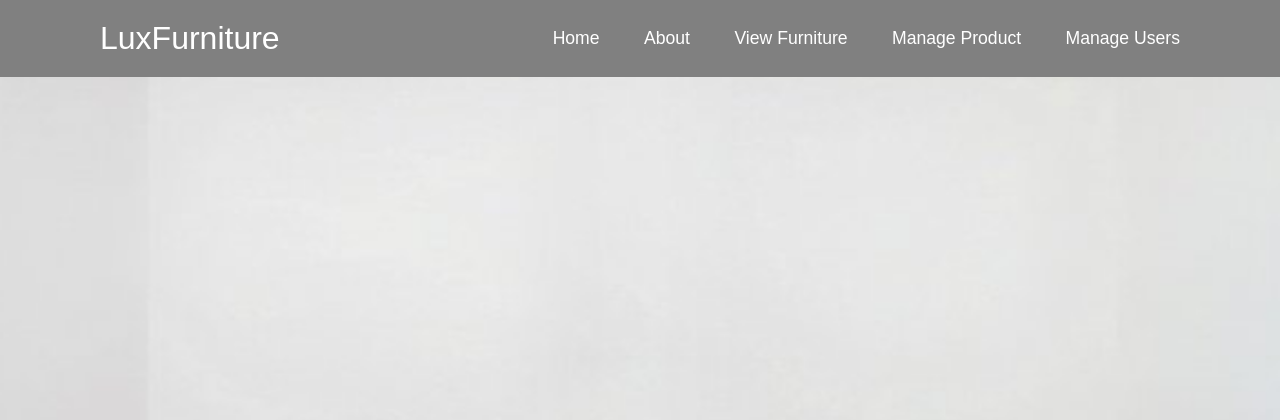
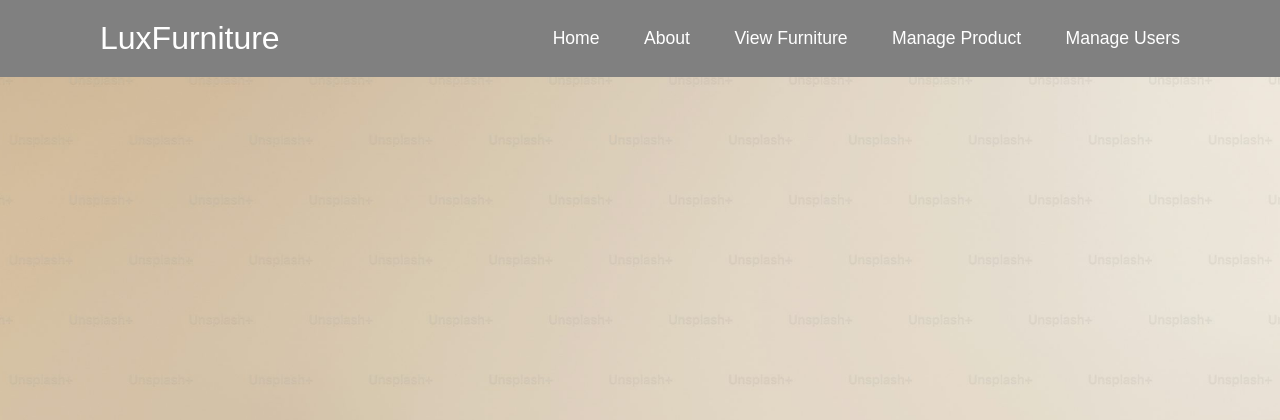
Before and after one commit to seeqinfa/FYP-25-S2-34-Chatbot, a PHP site: page /adminheader.php in a window 1280 px wide. Shown: the top 420 px of the page. Run offline with PHP 8.4, Linux system fonts and the light colour scheme.

Commit message:
changed wallpaper

```diff
--- a/Src/CSS/style.css
+++ b/Src/CSS/style.css
@@ -11,7 +11,7 @@ body {
     justify-content: center;
     align-items: center;
     min-height: -50px;
-    background: url(../img/H.jpg) no-repeat center center;
+    background: url(../img/L.jpg) no-repeat center center;
     background-size: cover;
     background-attachment: fixed;
     margin: 0;
```
Also changed, not shown: Src/img/L.jpg (added).
